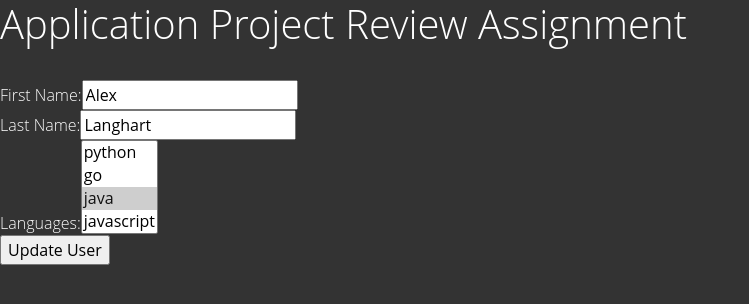
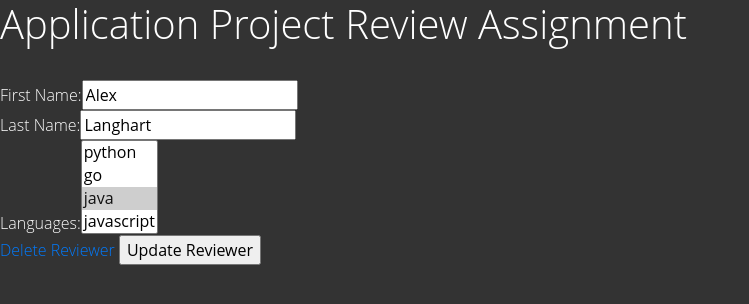
Before and after one commit to bbrownjc/review_requester, a Flask app: page /manage/1 in a window 1280 px wide. Shown: the top 304 px of the page, without its empty margins (0-749 px from the left). Run offline with Flask 2, Linux system fonts and the light colour scheme; data comes from the database, SQL or seed files in the repository; some libraries are stand-ins or nearby versions.

Commit message:
Enhancement: add ability to add/delete reviewers

```diff
--- a/app.py
+++ b/app.py
@@ -244,6 +244,38 @@ def update_reviewer(reviewer_id):
     reviewer.languages = ReviewLanguage.query.filter(
         ReviewLanguage.id.in_(request.form.getlist("languages"))
     ).all()
+    db.session.commit()
+    return redirect(url_for("main_page"))
+
+
+@app.route("/manage/delete_reviewer/<int:reviewer_id>")
+def delete_reviewer(reviewer_id):
+    reviewer = Reviewer.query.filter(Reviewer.id == reviewer_id).first()
+    if not reviewer:
+        abort(404)
+    db.session.delete(reviewer)
+    db.session.commit()
+    return redirect(url_for("main_page"))
+
+
+
+@app.route("/manage/add_reviewer")
+def add_reviewer():
+    """Edit a reviewer's details."""
+    return render_template(
+        "add_reviewer.html", languages=ReviewLanguage.query.all()
+    )
+
+
+@app.route("/manage/do_add", methods=["POST"])
+def do_add_reviewer():
+    """Push updated reviewer data to database."""
+    reviewer = Reviewer()
+    reviewer.first_name = request.form.get("first_name")
+    reviewer.last_name = request.form.get("last_name")
+    reviewer.email_address = f"{reviewer.first_name}.{reviewer.last_name}@jumpcloud.com"
+    reviewer.languages = ReviewLanguage.query.filter(
+        ReviewLanguage.id.in_(request.form.getlist("languages"))
+    ).all()
     db.session.add(reviewer)
     db.session.commit()
-    return redirect(url_for("main_page"))
--- a/templates/edit_reviewer.html
+++ b/templates/edit_reviewer.html
@@ -8,6 +8,7 @@
         <option value="{{ language.id }}" {{ "selected" if language in reviewer.languages }}>{{ language.name }}</option>
         {% endfor %}
     </select><br>
-    <input type="submit" value="Update User">
+    <a href="/manage/delete_reviewer/{{ reviewer.id }}">Delete Reviewer</a>
+    <input type="submit" value="Update Reviewer">
 </form>
 {% endblock %}
--- a/templates/reviewer_table.html
+++ b/templates/reviewer_table.html
@@ -3,6 +3,7 @@
 <form action="/submit" method="POST" id="reviewer_selection">
     <input type="hidden" name="language" value={{ language_id }}>
     <input type="submit" value="Request Reviewers">
+    <a href="/manage/add_reviewer">Add New Reviewer</a>
     <table width="90%">
         <tr>
             <th>Select</th>
```
Also changed, not shown: templates/add_reviewer.html (added, +13 -0 lines).
